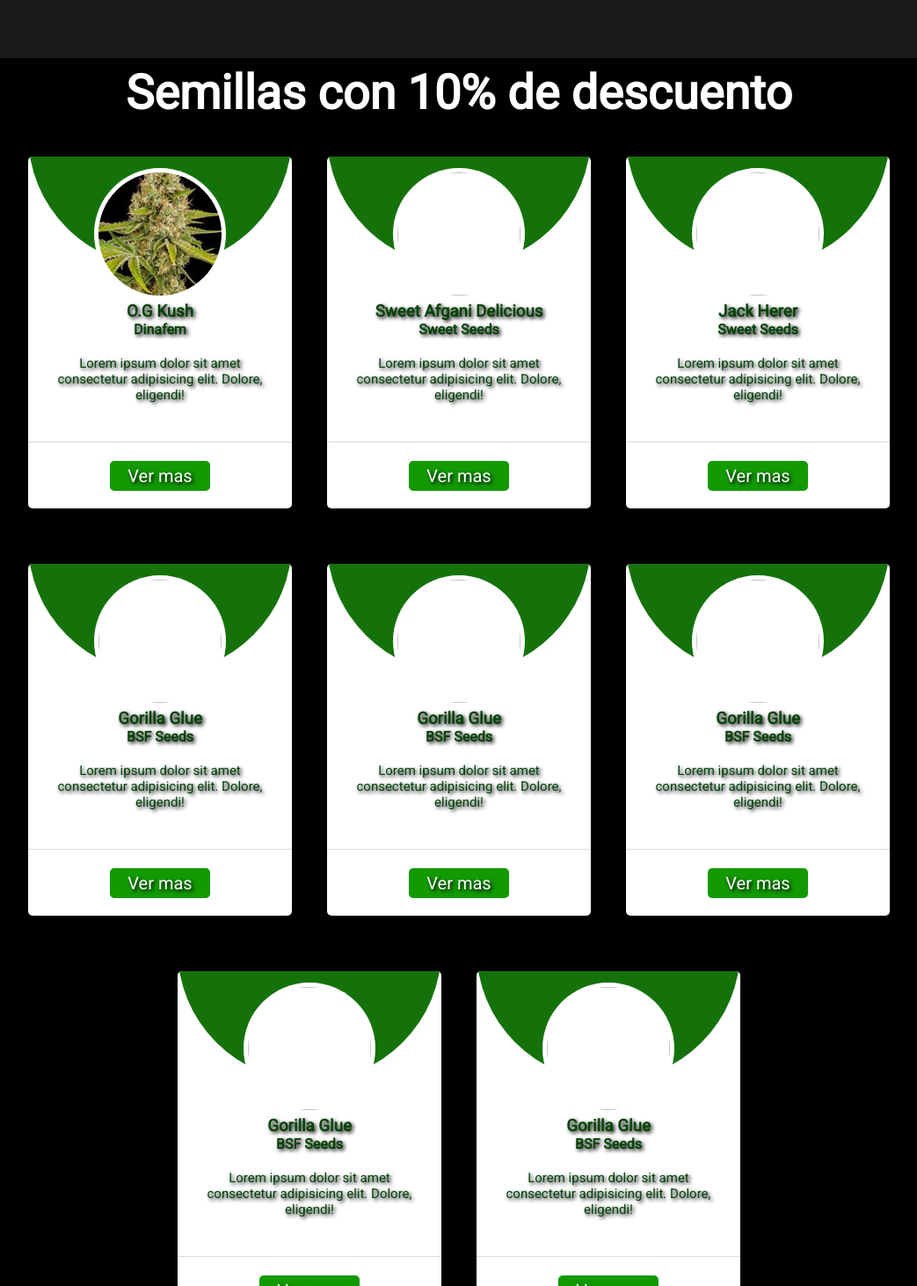
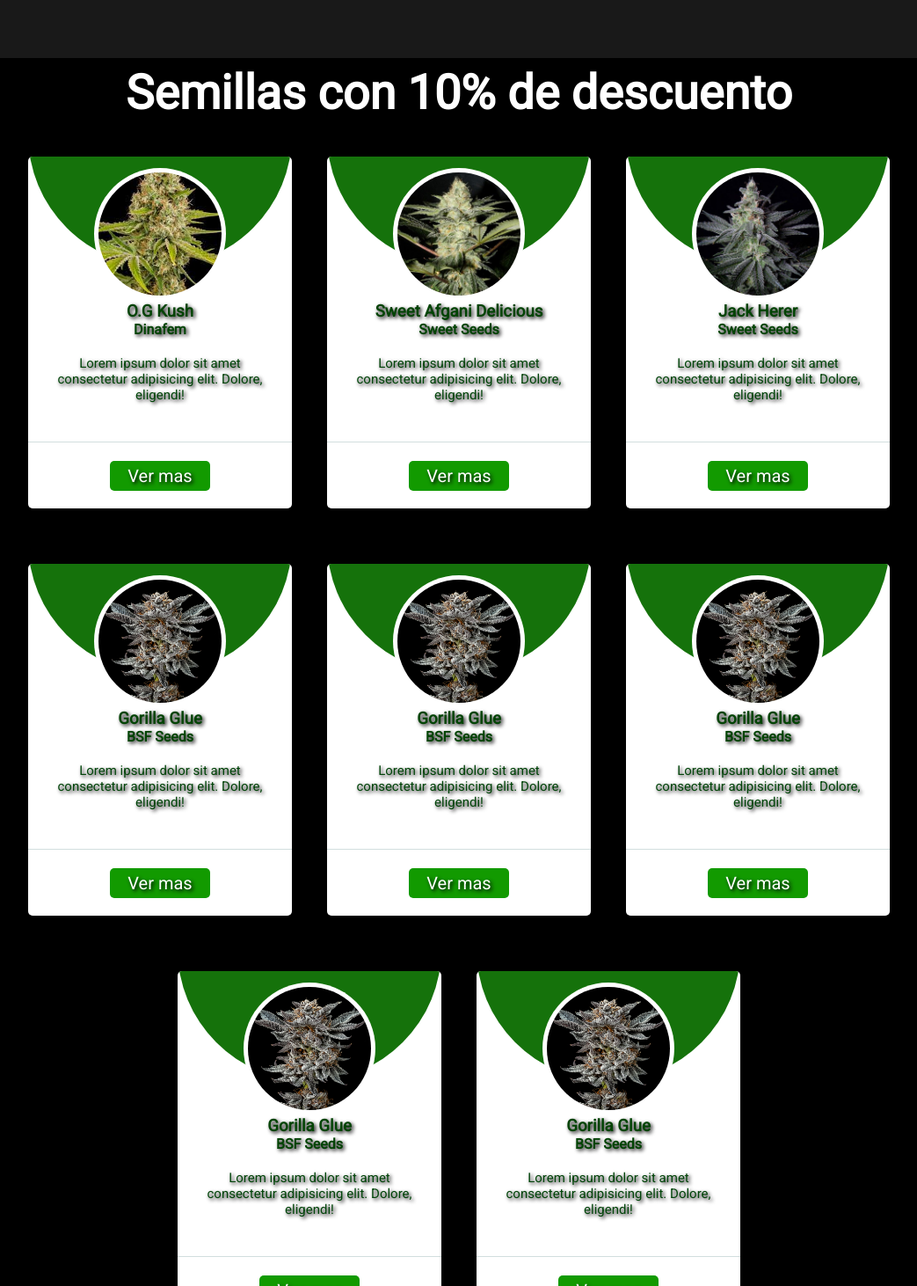
Before and after one commit to felipearredondo08/latiendita, a plain HTML site: page index.html in a window 1280 px wide. Shown: the part 1514-2976 px from the top of the page at 88% size, without its empty margins (118-1161 px from the left). Drawn offline with nearby package versions, Linux system fonts and the light colour scheme; the site is published under a folder, as on GitHub Pages, so addresses that start at the root find nothing.

Commit message:
actualizando  proyecto rutas

```diff
--- a/index.html
+++ b/index.html
@@ -121,7 +121,7 @@
                     <div class="head">
                         <div class="circle"></div>
                         <div class="img">
-                            <img src="/images/sad-s1.jpg" alt="">
+                            <img src="images/sad-s1.jpg" alt="">
                         </div>
                     </div>
 
@@ -140,7 +140,7 @@
                     <div class="head">
                         <div class="circle"></div>
                         <div class="img">
-                            <img src="/images/Jackherer.jpg" alt="">
+                            <img src="images/Jackherer.jpg" alt="">
                         </div>
                     </div>
 
@@ -159,7 +159,7 @@
                     <div class="head">
                         <div class="circle"></div>
                         <div class="img">
-                            <img src="/images/gorila.jpg" alt="">
+                            <img src="images/gorila.jpg" alt="">
                         </div>
                     </div>
 
@@ -178,7 +178,7 @@
                     <div class="head">
                         <div class="circle"></div>
                         <div class="img">
-                            <img src="/images/gorila.jpg" alt="">
+                            <img src="images/gorila.jpg" alt="">
                         </div>
                     </div>
 
@@ -197,7 +197,7 @@
                     <div class="head">
                         <div class="circle"></div>
                         <div class="img">
-                            <img src="/images/gorila.jpg" alt="">
+                            <img src="images/gorila.jpg" alt="">
                         </div>
                     </div>
 
@@ -216,7 +216,7 @@
                     <div class="head">
                         <div class="circle"></div>
                         <div class="img">
-                            <img src="/images/gorila.jpg" alt="">
+                            <img src="images/gorila.jpg" alt="">
                         </div>
                     </div>
 
@@ -235,7 +235,7 @@
                     <div class="head">
                         <div class="circle"></div>
                         <div class="img">
-                            <img src="/images/gorila.jpg" alt="">
+                            <img src="images/gorila.jpg" alt="">
                         </div>
                     </div>
 
```
